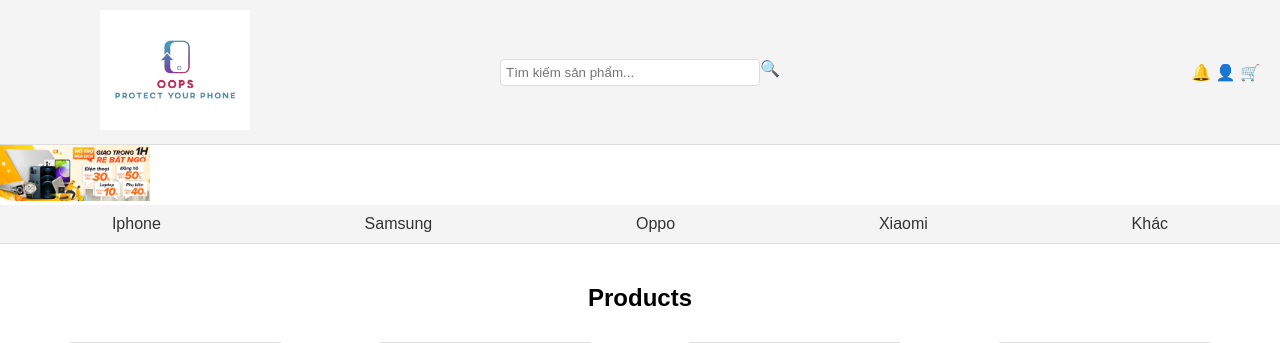
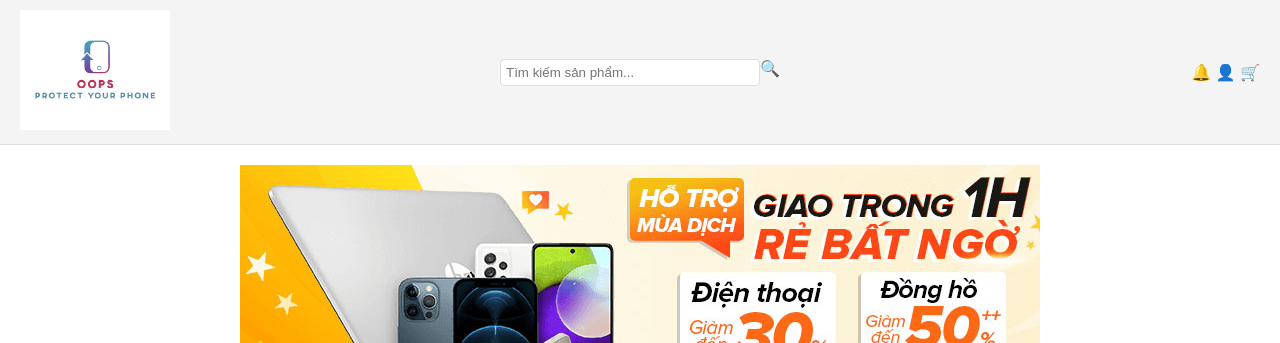
Before and after one commit to kurokugori/Oops, a PHP site: page /visualmain.php in a window 1280 px wide. Shown: the top 343 px of the page. Run offline with PHP 8.4, Linux system fonts and the light colour scheme.

Commit message:
Update style.css

```diff
--- a/style.css
+++ b/style.css
@@ -16,7 +16,7 @@ header {
     border-bottom: 1px solid #ddd;
 }
 .logo {
-    text-align: center;
+    text-align: left;
     flex: 1;
 }
 .logo img {
@@ -54,10 +54,13 @@ header {
 }
 
 /* Banner */
-.banner img {
-    max-width: 150px;
+.banner {
+    width: 100%;
+    display: flex;
+    justify-content: center;
+    align-items: center;
+    margin: 20px 0; /* Optional for spacing */
 }
-
 
 /* Product Grid */
 .product-grid {
```
